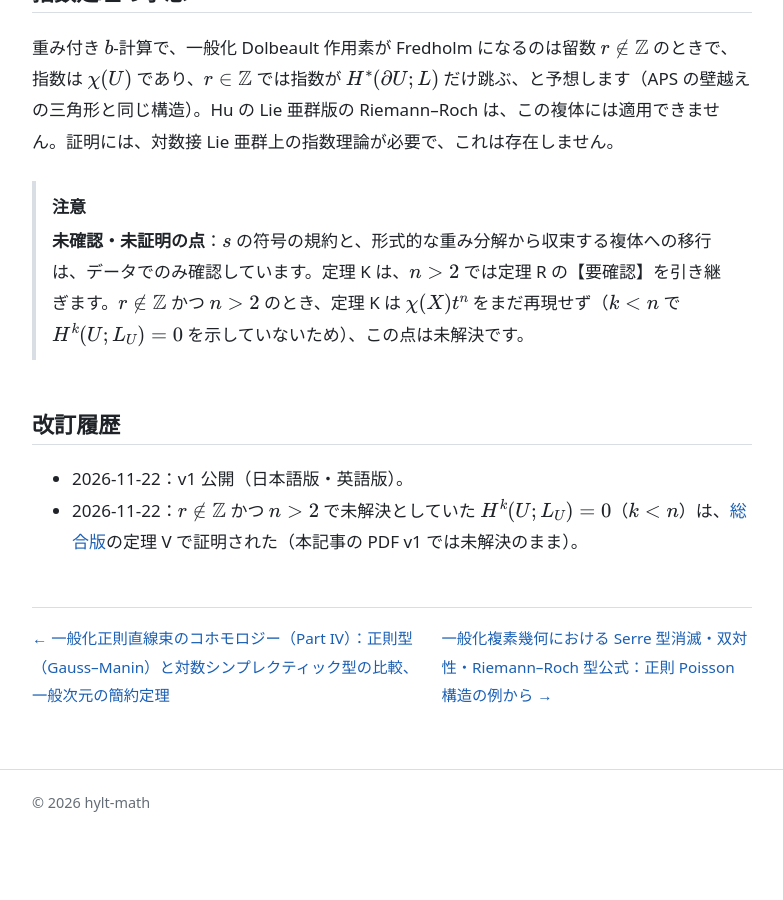
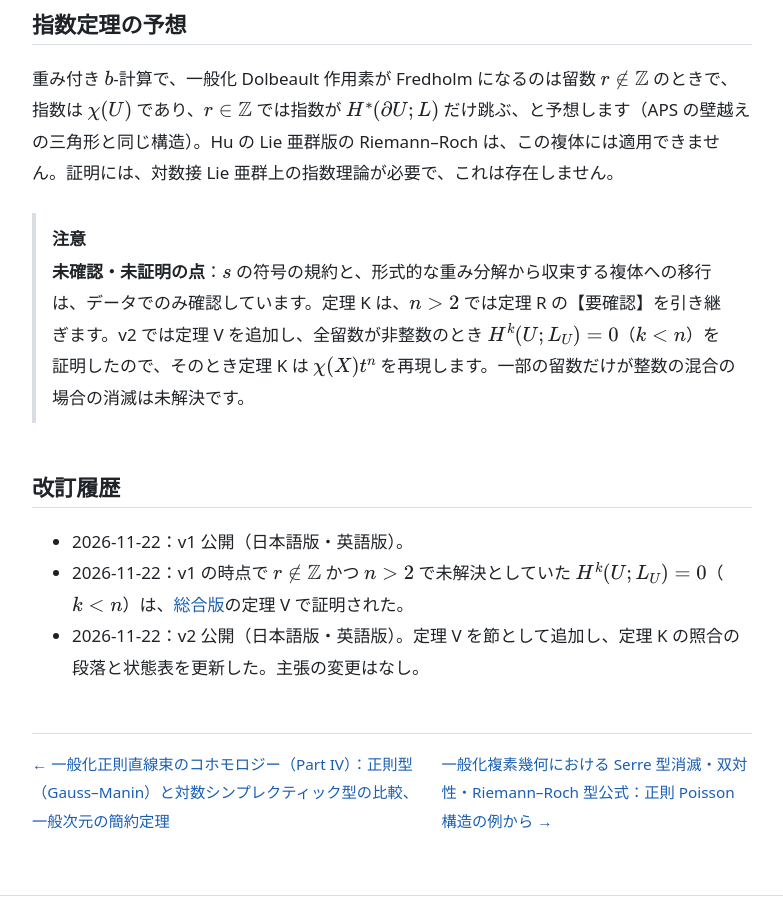
Before and after one commit to hylt-math/hylt-math.github.io, a Jekyll site: the page built from _posts/2026-11-22-generalized-geometry-poisson-part5.md, in a window 1280 px wide and 900 px high, scrolled down 2863 px. Shown: the whole window, without its empty margins (248-1031 px from the left). Built offline with Jekyll 4.4.1, drawn with Linux system fonts in a browser that asks for light colours; before the commit the page ends 3700 px from its top, so only the background shows below that; some of the changed text lies outside the part shown.

Commit message:
Publish Part V v2 (Theorem V added), ja/en
Co-Authored-By: Claude Sonnet 5.5 <noreply@anthropic.com>
Claude-Session: https://claude.ai/code/session_01MVGet6GhGxrPLb1okv7G57

```diff
--- a/_posts/2026-11-22-generalized-geometry-poisson-part5.md
+++ b/_posts/2026-11-22-generalized-geometry-poisson-part5.md
@@ -8,14 +8,15 @@ series_label: "Part V"
 status: partial
 tags: [一般化複素幾何, 正則Poisson構造, Riemann-Roch, 指数定理, 研究ノート]
 abstract: "対数シンプレクティックな場合の Riemann–Roch 型の公式として、Euler 標数が $$\\chi(U)$$ に等しいこと、Poincaré 多項式を $$H^*(U;L_U)$$ で書く公式を示し、次元が $$m$$ の多項式にならない理由を説明する。準斉次な特異点の局所公式も証明した。留数を重みとする指数定理を予想として述べる。査読を受けていない。"
-pdf: /assets/pdf/generalized-geometry-poisson-part5-v1-ja.pdf
-pdf_version: "v1"
+updated: 2026-11-22
+pdf: /assets/pdf/generalized-geometry-poisson-part5-v2-ja.pdf
+pdf_version: "v2"
 ---
 
 調査・執筆：Claude　／　問題設定：森
 
 <div class="remark">
-**英語版 PDF**：[generalized-geometry-poisson-part5-v1-en.pdf]({{ '/assets/pdf/generalized-geometry-poisson-part5-v1-en.pdf' | relative_url }})（日本語版が原本です）。
+**英語版 PDF**：[generalized-geometry-poisson-part5-v2-en.pdf]({{ '/assets/pdf/generalized-geometry-poisson-part5-v2-en.pdf' | relative_url }})（日本語版が原本です）。旧版：[v1（日本語）]({{ '/assets/pdf/generalized-geometry-poisson-part5-v1-ja.pdf' | relative_url }})、[v1（英語）]({{ '/assets/pdf/generalized-geometry-poisson-part5-v1-en.pdf' | relative_url }})。
 [Part I]({{ '/2026/11/22/generalized-geometry-poisson/' | relative_url }})、[II]({{ '/2026/11/22/generalized-geometry-poisson-part2/' | relative_url }})、[III]({{ '/2026/11/22/generalized-geometry-poisson-part3/' | relative_url }})、[IV]({{ '/2026/11/22/generalized-geometry-poisson-part4/' | relative_url }}) の続編です。本稿は**査読を受けていない研究ノート**で、各主張には【文献】【証明済】【計算で確認】【予想】【要確認】の区別を付けています。
 </div>
 
@@ -54,10 +55,11 @@ $$
 重み付き $$b$$-計算で、一般化 Dolbeault 作用素が Fredholm になるのは留数 $$r\notin\mathbb Z$$ のときで、指数は $$\chi(U)$$ であり、$$r\in\mathbb Z$$ では指数が $$H^*(\partial U;L)$$ だけ跳ぶ、と予想します（APS の壁越えの三角形と同じ構造）。Hu の Lie 亜群版の Riemann–Roch は、この複体には適用できません。証明には、対数接 Lie 亜群上の指数理論が必要で、これは存在しません。
 
 <div class="remark">
-**未確認・未証明の点**：$$s$$ の符号の規約と、形式的な重み分解から収束する複体への移行は、データでのみ確認しています。定理 K は、$$n>2$$ では定理 R の【要確認】を引き継ぎます。$$r\notin\mathbb Z$$ かつ $$n>2$$ のとき、定理 K は $$\chi(X)t^n$$ をまだ再現せず（$$k<n$$ で $$H^k(U;L_U)=0$$ を示していないため）、この点は未解決です。
+**未確認・未証明の点**：$$s$$ の符号の規約と、形式的な重み分解から収束する複体への移行は、データでのみ確認しています。定理 K は、$$n>2$$ では定理 R の【要確認】を引き継ぎます。v2 では定理 V を追加し、全留数が非整数のとき $$H^k(U;L_U)=0$$（$$k<n$$）を証明したので、そのとき定理 K は $$\chi(X)t^n$$ を再現します。一部の留数だけが整数の混合の場合の消滅は未解決です。
 </div>
 
 ## 改訂履歴
 
 - 2026-11-22：v1 公開（日本語版・英語版）。
-- 2026-11-22：$$r\notin\mathbb Z$$ かつ $$n>2$$ で未解決としていた $$H^k(U;L_U)=0$$（$$k<n$$）は、[総合版]({{ '/2026/11/22/generalized-geometry-poisson-main/' | relative_url }})の定理 V で証明された（本記事の PDF v1 では未解決のまま）。
+- 2026-11-22：v1 の時点で $$r\notin\mathbb Z$$ かつ $$n>2$$ で未解決としていた $$H^k(U;L_U)=0$$（$$k<n$$）は、[総合版]({{ '/2026/11/22/generalized-geometry-poisson-main/' | relative_url }})の定理 V で証明された。
+- 2026-11-22：v2 公開（日本語版・英語版）。定理 V を節として追加し、定理 K の照合の段落と状態表を更新した。主張の変更はなし。
```
Also changed, not shown: _archive/STATE.md (+2 -0 lines), 8 other files.
